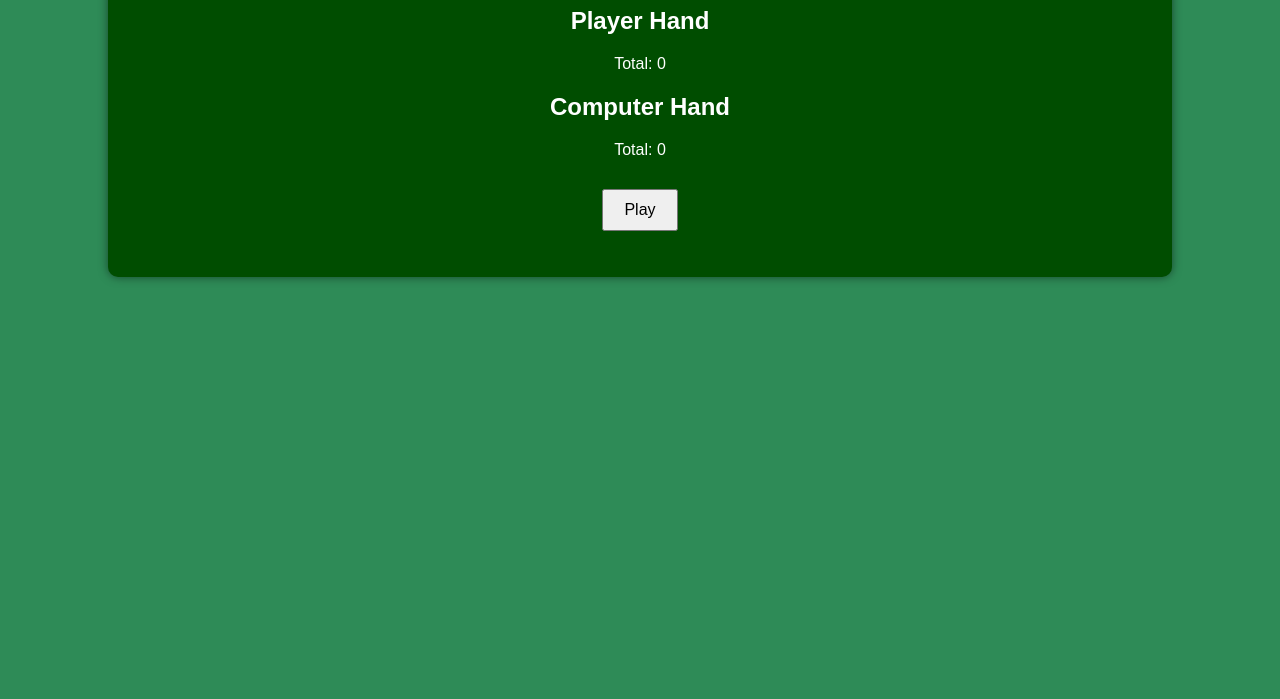
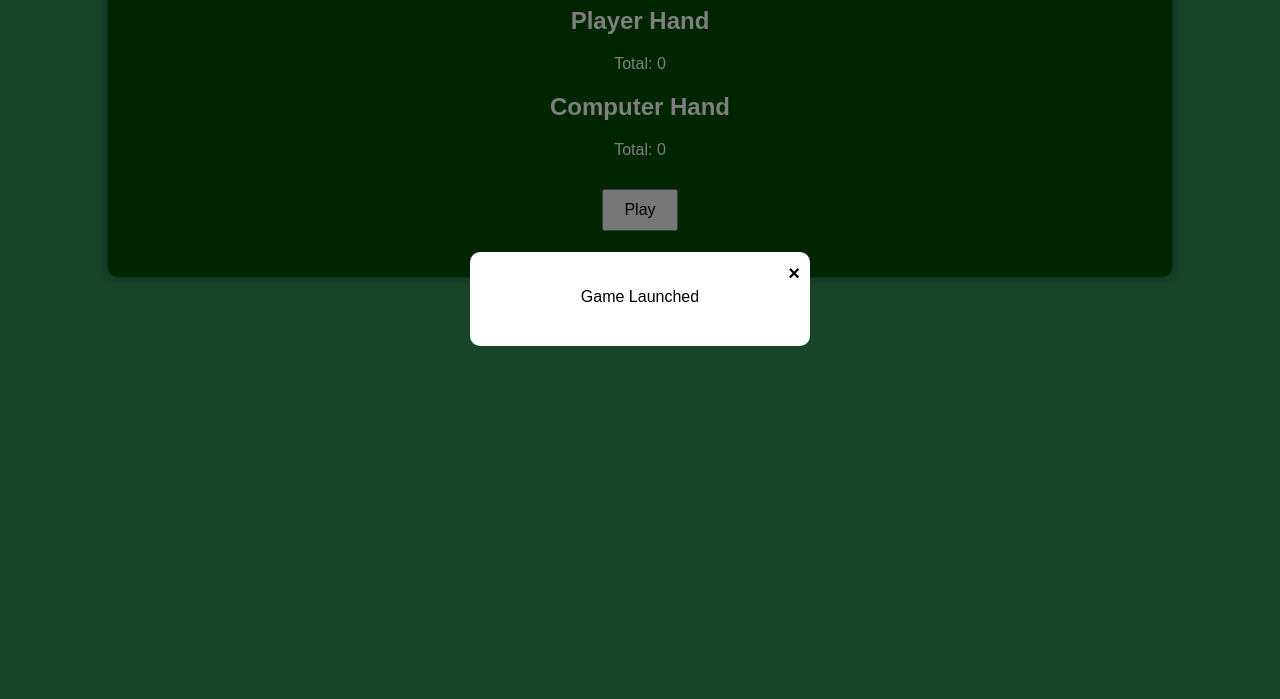
Before and after one commit to kbdunn07/BlackJackTest, a plain HTML site: page index.html in a window 1280 px wide. Shown: the part 101-800 px from the top of the page. Drawn offline with Linux system fonts and the light colour scheme.

Commit message:
popup introduced

```diff
--- a/game.js
+++ b/game.js
@@ -13,10 +13,30 @@ document.addEventListener('DOMContentLoaded', (event) => {
     const computerTotalP = document.getElementById('computer-total');
     const resultP = document.getElementById('result');
 
+    // Modal elements
+    const resultModal = document.getElementById('result-modal');
+    const modalMessage = document.getElementById('modal-message');
+    const modalClose = document.getElementById('modal-close');
+
     // Event listeners
     startButton.addEventListener('click', startGame);
     hitButton.addEventListener('click', hit);
     standButton.addEventListener('click', stand);
+    modalClose.addEventListener('click', () => {
+        resultModal.style.display = 'none';
+    });
+
+    window.addEventListener('click', (event) => {
+        if (event.target === resultModal) {
+            resultModal.style.display = 'none';
+        }
+    });
+
+    function showModal(message) {
+        console.log(`Showing modal with message: ${message}`); // Debug log
+        modalMessage.textContent = message;
+        resultModal.style.display = 'block';
+    }
 
     function startGame() {
         deck = createDeck();
@@ -39,7 +59,7 @@ document.addEventListener('DOMContentLoaded', (event) => {
     function hit() {
         drawCard(true); // Player
         if (playerTotal > 21) {
-            resultP.textContent = 'Player busts!';
+            showModal('Player busts!');
             hitButton.style.display = 'none';
             standButton.style.display = 'none';
             startButton.style.display = 'inline-block'; // Show start button for replay
@@ -61,7 +81,7 @@ document.addEventListener('DOMContentLoaded', (event) => {
         } else {
             result = 'It\'s a tie!';
         }
-        resultP.textContent = result;
+        showModal(result);
         hitButton.style.display = 'none';
         standButton.style.display = 'none';
         startButton.style.display = 'inline-block'; // Show start button for replay
--- a/index.html
+++ b/index.html
@@ -3,12 +3,12 @@
 <head>
     <meta charset="UTF-8">
     <meta name="viewport" content="width=device-width, initial-scale=1.0">
-    <title>Blackjack</title>
+    <title>Blackjack 1.0</title>
     <link rel="stylesheet" href="style.css">
 </head>
 <body>
     <div class="container">
-        <h1>Blackjack 1.0</h1>
+        <h1>Blackjack 1.1</h1>
         <div id="game">
             <div id="player-hand">
                 <h2>Player Hand</h2>
@@ -26,6 +26,15 @@
             <p id="result"></p>
         </div>
     </div>
+
+    <!-- Modal HTML -->
+    <div id="result-modal">
+        <div id="modal-content">
+            <p id="modal-message">Game Launched</p>
+            <span id="modal-close">&times;</span>
+        </div>
+    </div>
+
     <script src="game.js"></script>
 </body>
 </html>
--- a/style.css
+++ b/style.css
@@ -32,3 +32,43 @@ button {
 #player-cards, #computer-cards {
     margin: 10px 0;
 }
+
+/* Modal styles */
+#result-modal {
+    display: none;
+    position: fixed;
+    top: 0;
+    left: 0;
+    width: 100%;
+    height: 100%;
+    background-color: rgba(0, 0, 0, 0.5); /* Semi-transparent background */
+    z-index: 1000; /* Ensure it's above other content */
+    justify-content: center;
+    align-items: center;
+    /* Flexbox centering */
+    display: flex;
+}
+
+#modal-content {
+    background-color: #fff;
+    color: #000; /* Set text color to black */
+    padding: 20px;
+    border-radius: 10px;
+    text-align: center;
+    position: relative;
+    width: 300px;
+    max-width: 90%; /* Ensure it's responsive */
+}
+
+#modal-message {
+    margin-bottom: 20px;
+}
+
+#modal-close {
+    position: absolute;
+    top: 10px;
+    right: 10px;
+    font-size: 20px;
+    font-weight: bold;
+    cursor: pointer;
+}
```
